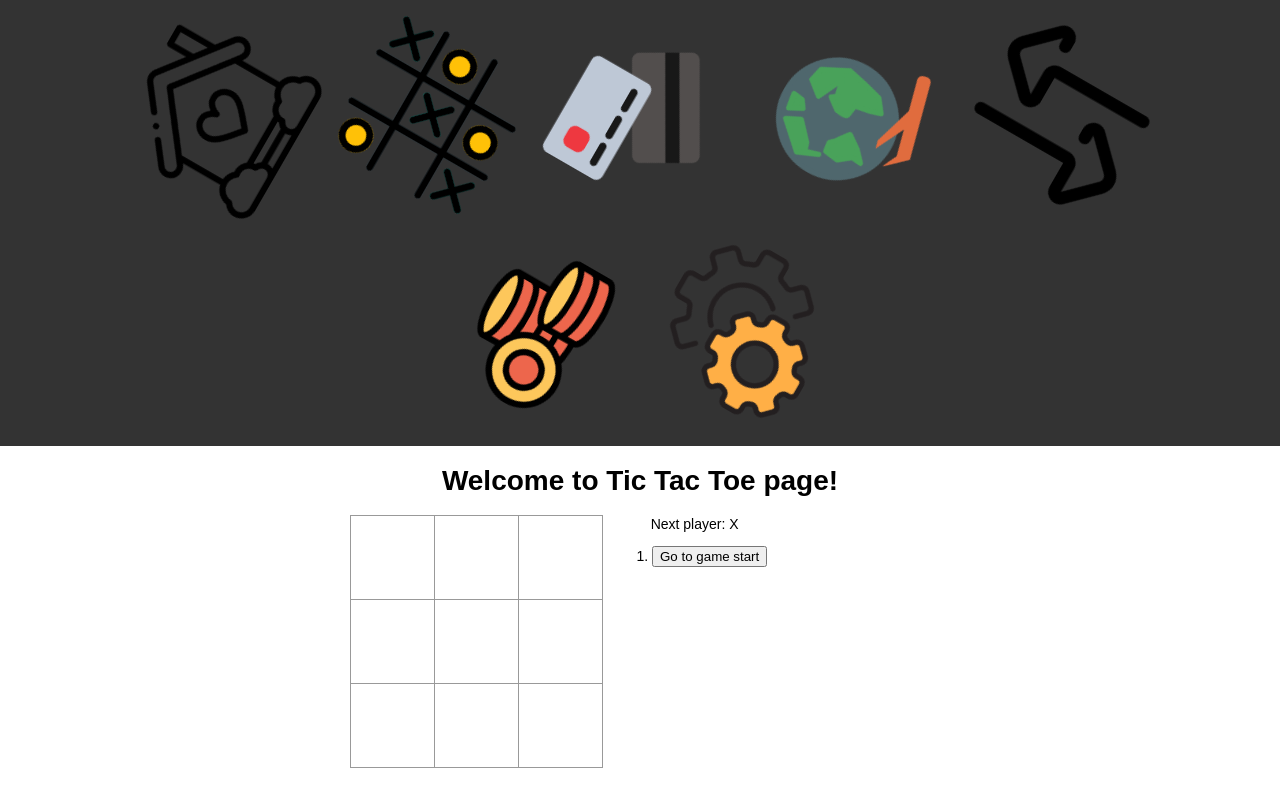
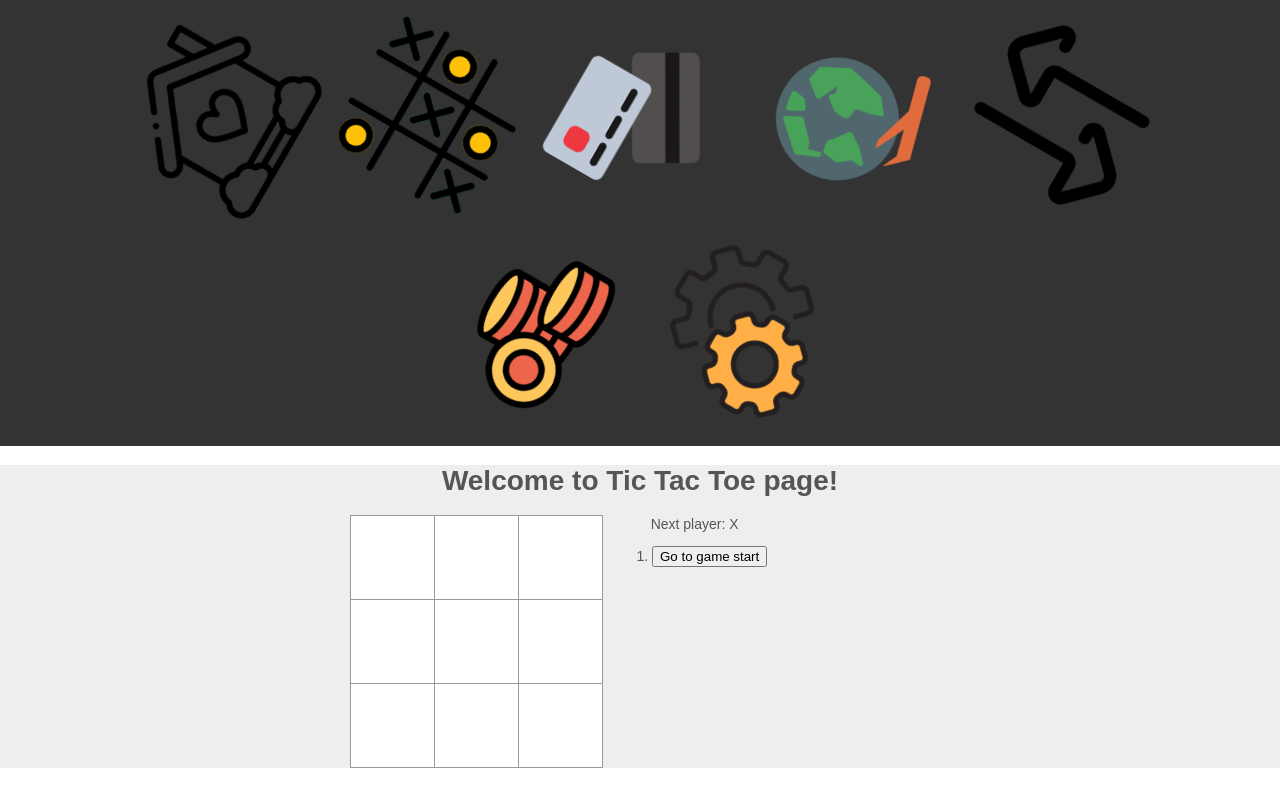
Before and after one commit to eleonora-ollaik/cohort4, a React (Create React App) app in the folder react-02/: page /tictactoe in a window 1280 px wide. Built offline with nearby package versions, Linux system fonts and the light colour scheme.

Commit message:
minor changes

```diff
--- a/react-02/src/App.js
+++ b/react-02/src/App.js
@@ -1,54 +1,47 @@
 import React from 'react';
 import logo from './logo.svg';
-import { BrowserRouter as Router, Route } from "react-router-dom";
-import Header from './components/layout/Header.js'
+import { BrowserRouter as Router, Route } from 'react-router-dom';
+import Header from './components/layout/Header.js';
 import './App.css';
-import TicTacToe from './components/pages/tic-tac-toe/tictactoe.js'
-import AccountsMain from './components/pages/bank/AccountsMain.js'
-import CityMain from './components/pages/cities/CityMainPage.js'
+import TicTacToe from './components/pages/tic-tac-toe/tictactoe.js';
+import AccountsMain from './components/pages/bank/AccountsMain.js';
+import CityMain from './components/pages/cities/CityMainPage.js';
 import LlMain from './components/pages/linked_list/LlMain.js';
-import FifolifoMain from './components/pages/fifo-lifo/FifolifoMain.js'
+import FifolifoMain from './components/pages/fifo-lifo/FifolifoMain.js';
 import ThemeContextProvider from './components/pages/settings/ThemeContext';
 import Settings from './components/pages/settings/Settings.js';
+// import { ThemeContext } from './components/pages/settings/ThemeContext';
 
 class App extends React.Component {
-  constructor(props){
-    super (props);
+  // static contextType = ThemeContext;
 
-    // this.toggleTheme = () => {
-    //   if (this.state.theme === Themes.light) {
-    //     this.setState({theme: Themes.darkMode })
-    //   } else {
-    //   this.setState({ theme: Themes.lightMode })
-    //   };
-    // }
+  constructor(props) {
+    super(props);
 
     this.state = {
       // theme: Themes.lightMode,
       // toggleTheme: this.toggleTheme,
-      logoClick : 0
+      logoClick: 0,
     };
   }
 
   handleClick = (number) => {
     this.setState({
-      logoClick : number,
-
-    })
+      logoClick: number,
+    });
     console.log(this.state);
-
-  }
-
-
+  };
 
   render() {
+    // const { isLightTheme, light, dark } = this.context;
+    // const theme = isLightTheme ? light : dark;
 
     return (
       <ThemeContextProvider>
         <Router>
-    <div className="App">
-      <div className= 'container'>
-        <Header handleClick = {this.handleClick}/>
+          <div className='App'>
+            <div className='container'>
+              <Header handleClick={this.handleClick} />
               {/* <SVG handleClick = {this.handleClick}/> */}
               {this.state.logoClick === 0}
               {this.state.logoClick === 1}
@@ -58,36 +51,34 @@
               {this.state.logoClick === 5}
               {this.state.logoClick === 6}
 
-
               {/* <header className="App-header"> */}
               <Route
                 exact
-      path = '/'
-      render = {(props) => (
-        <React.Fragment>
-
-        <img src={logo} className="App-logo" alt="logo" />
+                path='/'
+                render={(props) => (
+                  <div>
+                    <img src={logo} className='App-logo' alt='logo' />
                     <p>
                       Edit <code>src/App.js</code> and save to reload.
                     </p>
                     <a
-          className="App-link"
-          href="https://reactjs.org"
-          target="_blank"
-          rel="noopener noreferrer"
+                      className='App-link'
+                      href='https://reactjs.org'
+                      target='_blank'
+                      rel='noopener noreferrer'
                     >
                       Learn React
                     </a>
-        </React.Fragment>
+                  </div>
                 )}
               />
 
-        <Route path = '/tictactoe' component = {TicTacToe} />
-        <Route path = '/bank' component = {AccountsMain} />
-        <Route path = '/cities' component = {CityMain} />
-        <Route path = '/linked_list' component = {LlMain}/>
-        <Route path = '/fifo_lifo' component = {FifolifoMain}/>
-        <Route path = '/settings' component = {Settings} />
+              <Route path='/tictactoe' component={TicTacToe} />
+              <Route path='/bank' component={AccountsMain} />
+              <Route path='/cities' component={CityMain} />
+              <Route path='/linked_list' component={LlMain} />
+              <Route path='/fifo_lifo' component={FifolifoMain} />
+              <Route path='/settings' component={Settings} />
 
               {/* </header> */}
             </div>
--- a/react-02/src/components/pages/bank/AccountsMain.js
+++ b/react-02/src/components/pages/bank/AccountsMain.js
@@ -2,9 +2,12 @@
 import CreateAcc from './CreateAccForm';
 import CardList from './CardList';
 import { AccountControl } from './business/Accounts.js';
+import { ThemeContext } from '../settings/ThemeContext';
 
 // const controller = new AccountControl;
 export class AccountsMain extends Component {
+  static contextType = ThemeContext;
+
   constructor() {
     super();
     this.state = {
@@ -44,13 +47,15 @@
 
 
   render() {
+    const { isLightTheme, light, dark } = this.context;
+    const theme = isLightTheme ? light : dark;
 
     let largest = this.state.accounts.highestBalance();
     let smallest= this.state.accounts.lowestBalance();
     let total =  this.state.accounts.totalBalance();
 
     return (
-      <div className='MainPage'>
+      <div className='MainPage' style={{ color: theme.syntax, background: theme.bg }}>
         <div className='container'>
           <h1>Piggy Bank</h1>
           <React.Fragment>
--- a/react-02/src/components/pages/tic-tac-toe/tictactoe.js
+++ b/react-02/src/components/pages/tic-tac-toe/tictactoe.js
@@ -1,11 +1,21 @@
 import React from 'react';
-import { Game} from './TTT.js'
+import { Game } from './TTT.js';
+import { ThemeContext } from '../settings/ThemeContext';
 
-export default function TicTacToe () {
-    return (
-        <React.Fragment>
+export default function TicTacToe() {
+  return (
+    <ThemeContext.Consumer>
+      {(context) => {
+        const { isLightTheme, light, dark } = context;
+        const theme = isLightTheme ? light : dark;
+
+        return (
+          <div style={{ color: theme.syntax, background: theme.bg }}>
             <h1> Welcome to Tic Tac Toe page!</h1>
-            <Game  />
-        </React.Fragment>
-    )
+            <Game />
+          </div>
+        );
+      }}
+    </ThemeContext.Consumer>
+  );
 }
```
Lines whose indentation alone changed are shown as unchanged.
